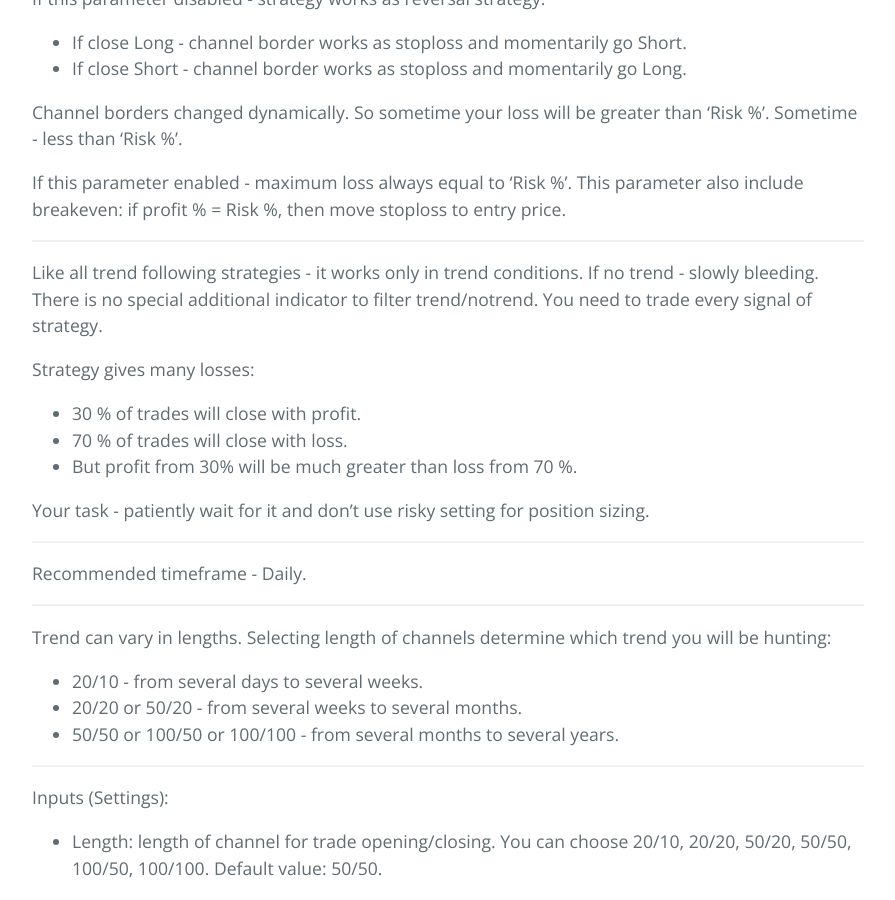
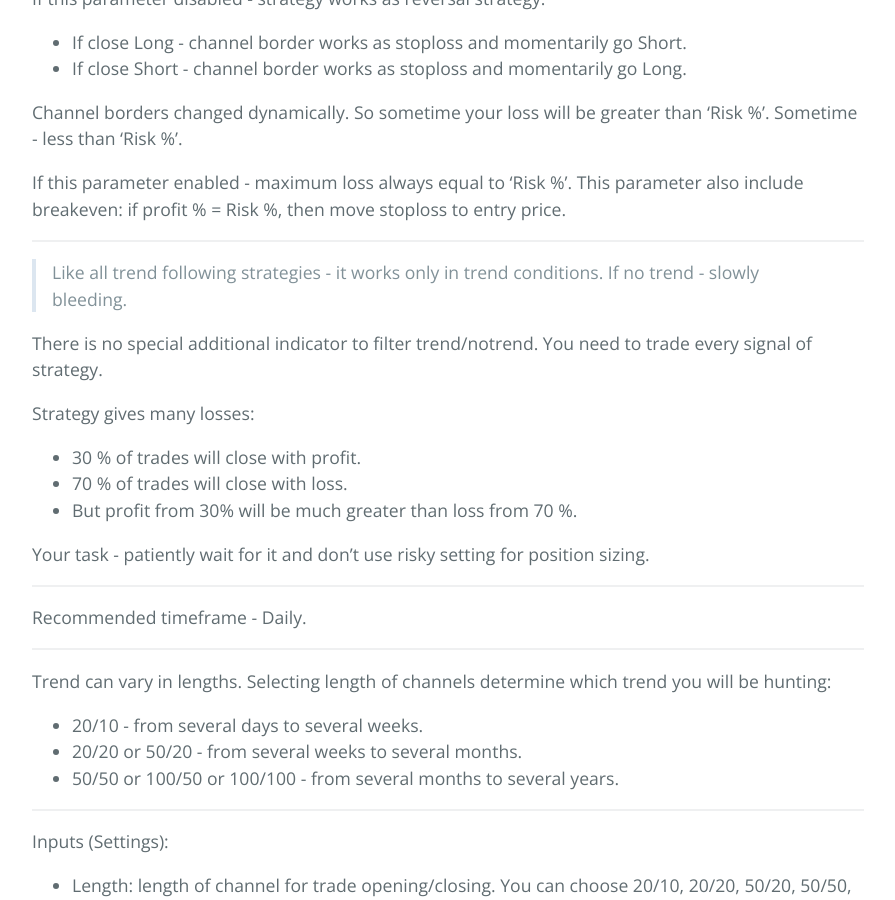
Before and after one commit to sergeyen7/sergeyen7.github.io, a Jekyll site: the page built from index.md, in a window 1280 px wide and 900 px high, scrolled down 3824 px. Shown: the whole window, without its empty margins (192-1087 px from the left). Built offline with Jekyll 4.4.1, drawn with Linux system fonts in a browser that asks for light colours; nearby versions of some CDN libraries.

```diff
--- a/index.md
+++ b/index.md
@@ -112,7 +112,9 @@ If this parameter enabled - maximum loss always equal to 'Risk %'. This paramete
 
 * * *
 
-Like all trend following strategies - it works only in trend conditions. If no trend - slowly bleeding. There is no special additional indicator to filter trend/notrend. You need to trade every signal of strategy.
+> Like all trend following strategies - it works only in trend conditions. If no trend - slowly bleeding.
+
+There is no special additional indicator to filter trend/notrend. You need to trade every signal of strategy.
 
 Strategy gives many losses:
 * 30 % of trades will close with profit.
```
